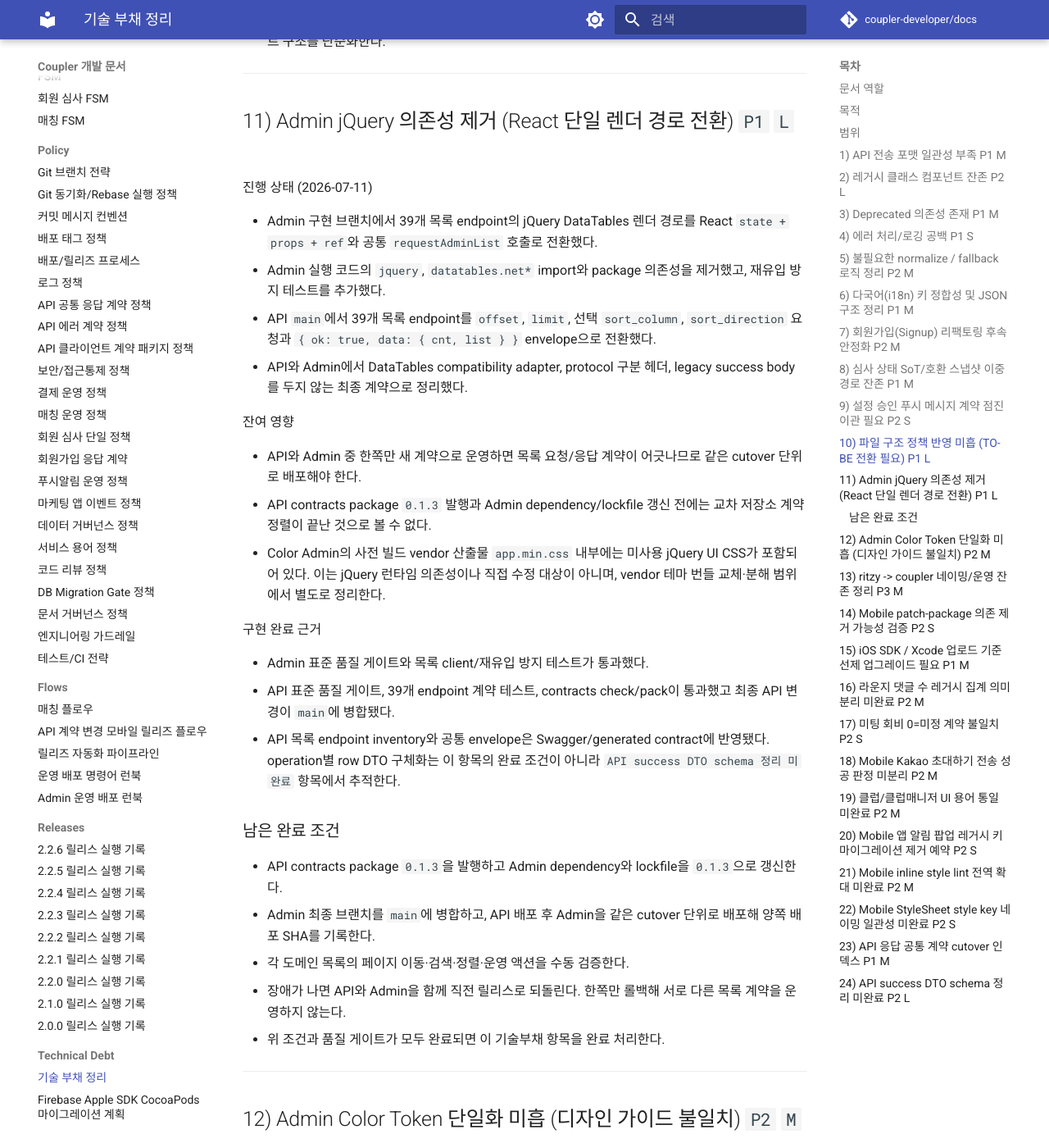
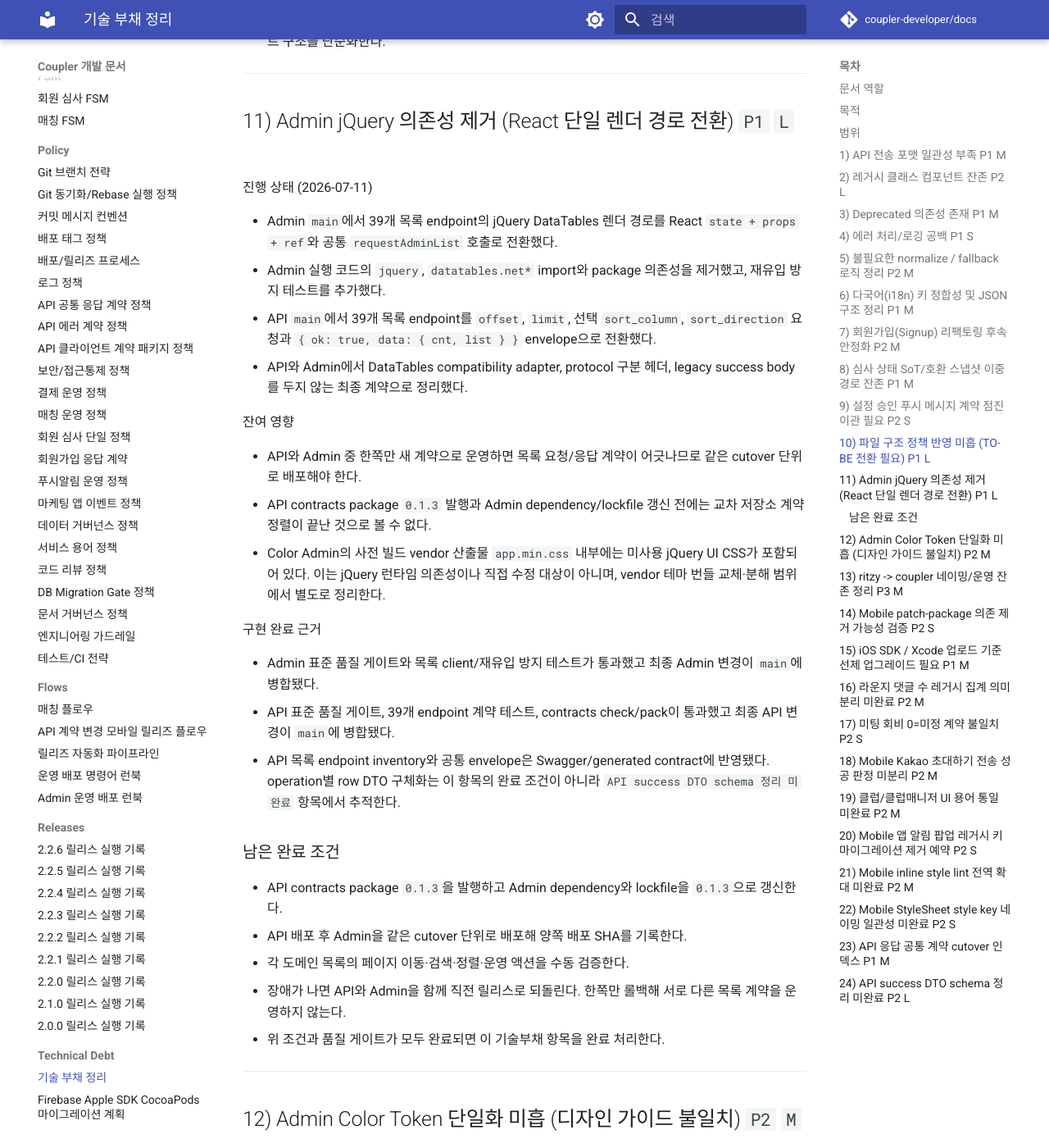
Before and after one commit to coupler-developer/docs, an MkDocs documentation site: the page built from content/technical-debt/technical-debt.md, in a window 1280 px wide and 1400 px high, scrolled down 6326 px. Shown: the whole window at 82% size. Built offline with MkDocs 1.6.1 and Material for MkDocs 9.7.7, drawn with Linux system fonts in a browser that asks for light colours; comment, search, counter and statistics services are not loaded.

Commit message:
docs: Admin 목록 main 병합 상태 반영

```diff
--- a/content/technical-debt/technical-debt.md
+++ b/content/technical-debt/technical-debt.md
@@ -231,7 +231,7 @@
 
 진행 상태 (2026-07-11)
 
-- Admin 구현 브랜치에서 39개 목록 endpoint의 jQuery DataTables 렌더 경로를 React `state + props + ref`와 공통 `requestAdminList` 호출로 전환했다.
+- Admin `main`에서 39개 목록 endpoint의 jQuery DataTables 렌더 경로를 React `state + props + ref`와 공통 `requestAdminList` 호출로 전환했다.
 - Admin 실행 코드의 `jquery`, `datatables.net*` import와 package 의존성을 제거했고, 재유입 방지 테스트를 추가했다.
 - API `main`에서 39개 목록 endpoint를 `offset`, `limit`, 선택 `sort_column`, `sort_direction` 요청과 `{ ok: true, data: { cnt, list } }` envelope으로 전환했다.
 - API와 Admin에서 DataTables compatibility adapter, protocol 구분 헤더, legacy success body를 두지 않는 최종 계약으로 정리했다.
@@ -244,14 +244,14 @@
 
 구현 완료 근거
 
-- Admin 표준 품질 게이트와 목록 client/재유입 방지 테스트가 통과했다.
+- Admin 표준 품질 게이트와 목록 client/재유입 방지 테스트가 통과했고 최종 Admin 변경이 `main`에 병합됐다.
 - API 표준 품질 게이트, 39개 endpoint 계약 테스트, contracts check/pack이 통과했고 최종 API 변경이 `main`에 병합됐다.
 - API 목록 endpoint inventory와 공통 envelope은 Swagger/generated contract에 반영됐다. operation별 row DTO 구체화는 이 항목의 완료 조건이 아니라 `API success DTO schema 정리 미완료` 항목에서 추적한다.
 
 ### 남은 완료 조건
 
 - API contracts package `0.1.3`을 발행하고 Admin dependency와 lockfile을 `0.1.3`으로 갱신한다.
-- Admin 최종 브랜치를 `main`에 병합하고, API 배포 후 Admin을 같은 cutover 단위로 배포해 양쪽 배포 SHA를 기록한다.
+- API 배포 후 Admin을 같은 cutover 단위로 배포해 양쪽 배포 SHA를 기록한다.
 - 각 도메인 목록의 페이지 이동·검색·정렬·운영 액션을 수동 검증한다.
 - 장애가 나면 API와 Admin을 함께 직전 릴리스로 되돌린다. 한쪽만 롤백해 서로 다른 목록 계약을 운영하지 않는다.
 - 위 조건과 품질 게이트가 모두 완료되면 이 기술부채 항목을 완료 처리한다.
```
